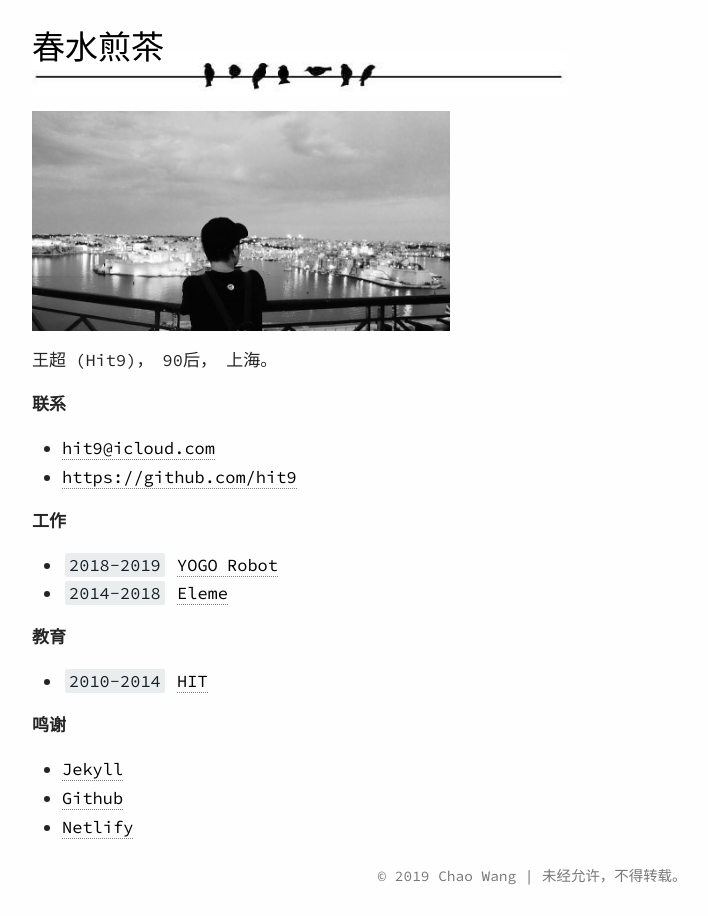
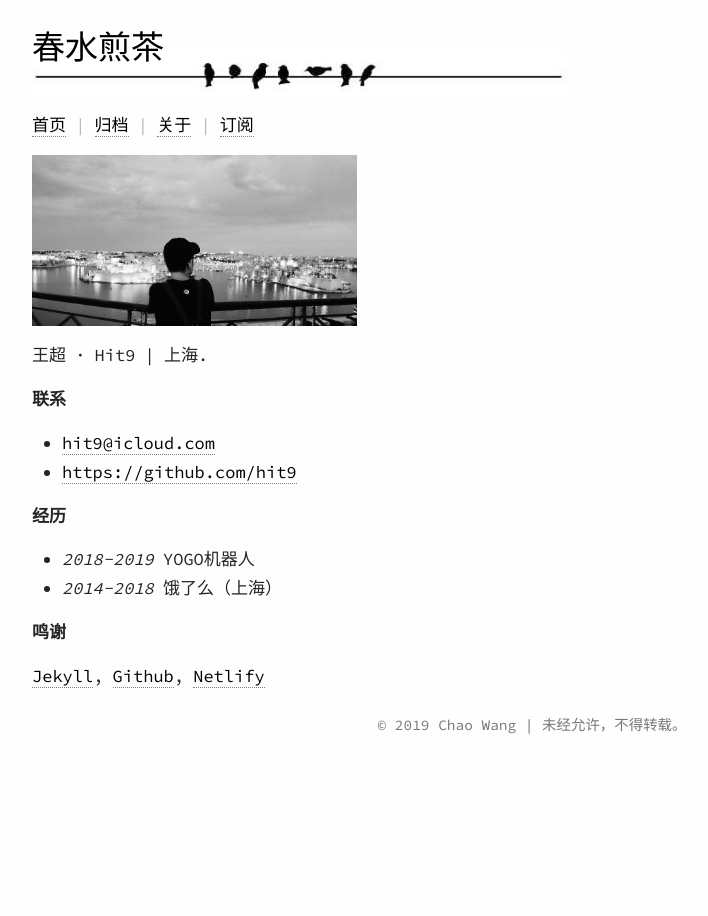
Before and after one commit to gfphoto/writings.sh, a Jekyll site: the page built from about.md, in a window 1280 px wide. Shown: the whole page, without its empty margins (108-816 px from the left). Built offline with Jekyll 4.4.1, drawn with Linux system fonts in a browser that asks for light colours.

Commit message:
Minor update

```diff
--- a/about.md
+++ b/about.md
@@ -5,26 +5,26 @@ permalink: /about
 id: about
 ---
 
-{% include image.html max_height=220 absolute_url='/assets/images/i.jpg' %}
+[首页]({{ "/" | relative_url }}) <span class="nav-divider">|</span>
+[归档]({{ "/posts" | relative_url }}) <span class="nav-divider">|</span>
+[关于]({{ "/about" | relative_url }}) <span class="nav-divider">|</span>
+[订阅]({{ "/feed.xml" | relative_url }}){:target="_blank"}
 
-王超 (Hit9)， 90后， 上海。
+{% include image.html max_height=171 absolute_url='/assets/images/i.jpg' %}
+
+王超 · Hit9
+| 上海.
 
 **联系**
 
 * [hit9@icloud.com](mailto:hit9@icloud.com)
 * [https://github.com/hit9](https://github.com/hit9){:target="_blank"}
 
-**工作**
+**经历**
 
-* `2018-2019` [YOGO Robot](https://www.yogorobot.com)
-* `2014-2018` [Eleme](https://ele.me)
-
-**教育**
-
-* `2010-2014` [HIT](http://www.hit.edu.cn)
+* *2018-2019* YOGO机器人
+* *2014-2018* 饿了么（上海）
 
 **鸣谢**
 
-* [Jekyll](https://jekyllrb.com/)
-* [Github](https://github.com/)
-* [Netlify](https://www.netlify.com/)
+[Jekyll](https://jekyllrb.com/), [Github](https://github.com/), [Netlify](https://www.netlify.com/)
```
Also changed, not shown: index.md (+4 -7 lines), posts.md (+5 -0 lines), assets/css/style.min.css, assets/src/css/style.css (line endings or trailing spaces).
